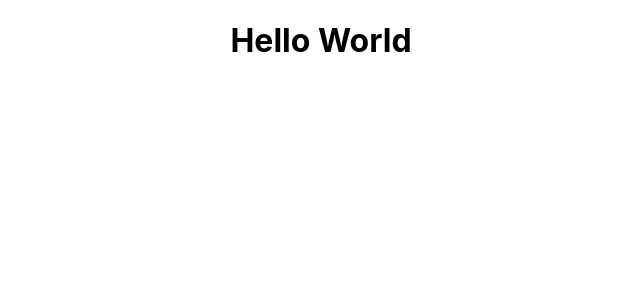
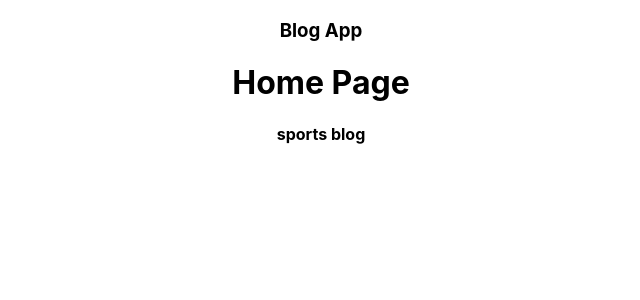
Before and after one commit to SandyJacobson/Blog-app, a React (Create React App) app in the folder client/: page / in a window 1280 px wide. Shown: the top 300 px of the page, without its empty margins (319-959 px from the left). Built offline with nearby package versions, Linux system fonts and the light colour scheme.

Commit message:
started on home

```diff
--- a/client/src/App.js
+++ b/client/src/App.js
@@ -1,10 +1,16 @@
-import React from 'react';
-import './App.css';
+import React from "react";
+import { Route, Switch } from "react-router-dom";
+import Home from "./screens/Home/Home";
+import PostDetails from "./screens/PostDetails/PostDetails";
+import "./App.css";
 
 function App() {
   return (
     <div className="App">
-      <h1>Hello World</h1>
+      <Switch>
+        <Route exact path='/' component={Home} />
+        <Route path='/posts/:id' component={PostDetails} />
+      </Switch>
     </div>
   );
 }
--- a/client/src/shared/Footer/Footer.jsx
+++ b/client/src/components/shared/Footer/Footer.jsx
@@ -1,9 +1,9 @@
 import React from 'react';
 
-const Footer = () => {
+const Footer = (props) => {
   return (
     <div>
-
+      <h4>sports blog</h4>
     </div>
   );
 };
--- a/client/src/shared/Header/Header.jsx
+++ b/client/src/components/shared/Header/Header.jsx
@@ -1,9 +1,9 @@
 import React from 'react';
 
-const Header = () => {
+const Header = (props) => {
   return (
     <div>
-
+      <h3>Blog App</h3>
     </div>
   );
 };
--- /dev/null
+++ b/client/src/components/shared/Layout/Layout.jsx
@@ -0,0 +1,15 @@
+import React from 'react';
+import Header from '../Header/Header'
+import Footer from '../Footer/Footer'
+
+const Layout = (props) => {
+  return (
+    <div>
+      <Header />
+      <div classname='layout'>{props.children}</div>
+      <Footer />
+    </div>
+  );
+};
+
+export default Layout;
--- a/client/src/screens/Home/Home.jsx
+++ b/client/src/screens/Home/Home.jsx
@@ -1,9 +1,14 @@
-import React from 'react';
+import React, { useState } from "react";
+import Layout from '../../components/shared/Layout/Layout'
+import axios from "axios";
 
-const Home = () => {
+const Home = (props) => {
+  const [posts, setPost] = useState({})
   return (
     <div>
-      <h1>Home Page</h1>
+      <Layout>
+        <h1>Home Page</h1>
+      </Layout>
     </div>
   );
 };
```
